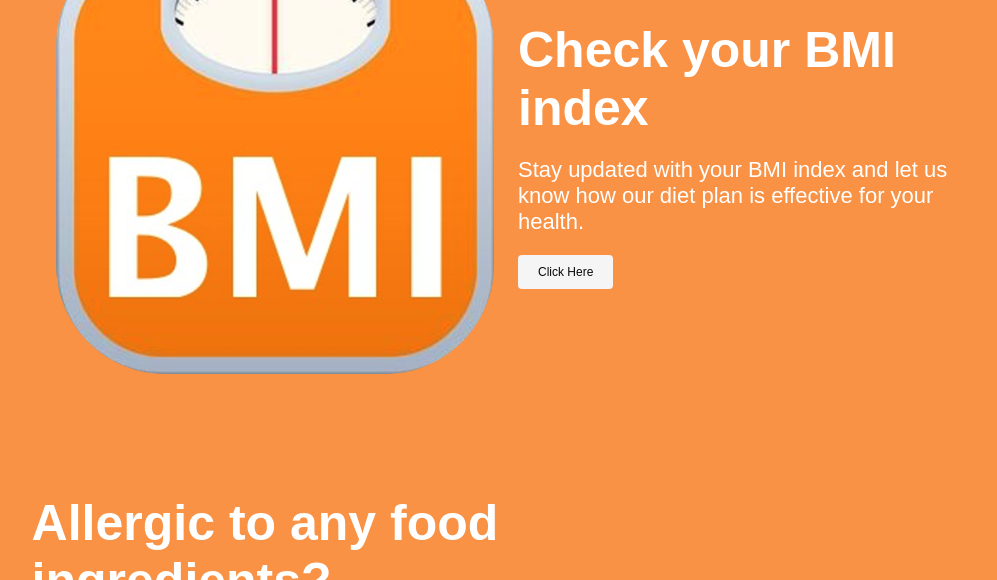
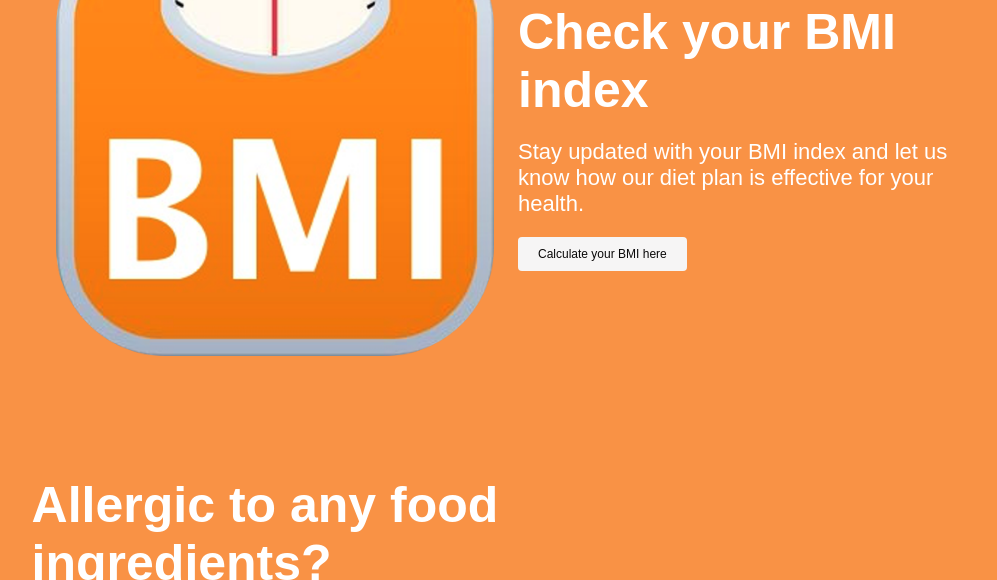
Before and after one commit to Kashmira2003/Mealtracker, a plain HTML site: page mealtracker.html in a window 1280 px wide. Shown: the part 1370-1950 px from the top of the page, without its empty margins (122-1119 px from the left). Drawn offline with Linux system fonts and the light colour scheme.

Commit message:
linked the bmi file

```diff
--- a/mealtracker.html
+++ b/mealtracker.html
@@ -8,7 +8,6 @@
    <script src="mealtracker.js"></script>
 </head>
 <body>
-    HELLOO!!!!!!
    <link rel="stylesheet" href="mealtracker.css" />
   </head>
   <body>
@@ -54,7 +53,7 @@
         <div class="text-col">
           <h2>Check your BMI index</h2>
           <p>Stay updated with your BMI index and let us know how our diet plan is effective for your health.</p>
-          <button  class="Clickhere" id="Clickhere">Click Here</button>
+          <button  class="Clickhere" id="CalcBmi">Calculate your BMI here</button>
         </div>
         <!-- removed -->
       </div>
--- a/mealtracker.js
+++ b/mealtracker.js
@@ -7,3 +7,10 @@
 
 // Attach the function to the button click event
 document.getElementById('signinButton').addEventListener('click', signInClicked);
+
+//bmi calculation
+function BmiCalc() {
+    window.location.href = 'bmi.html';
+}
+
+document.getElementById('CalcBmi').addEventListener('click', BmiCalc);
```
Also changed, not shown: bmi.html (+0 -1 lines).
